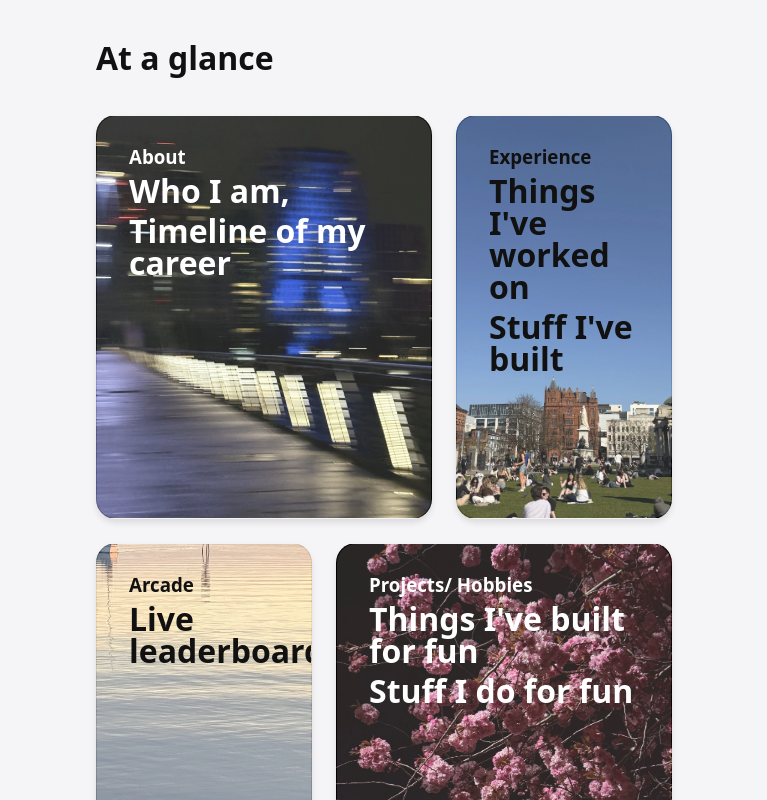
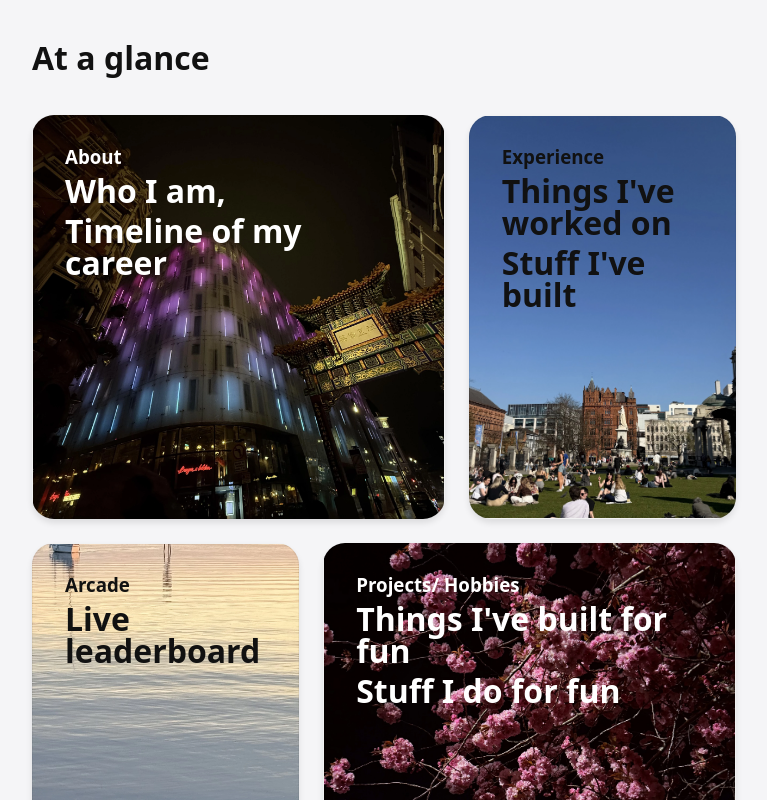
Before and after one commit to Daru233/darius, a Svelte app: page / in a window 1280 px wide. Shown: the top 800 px of the page, without its empty margins (256-1023 px from the left). Built offline with nearby package versions, Linux system fonts and the light colour scheme.

Commit message:
updated img, good state with 4 img on splash page

```diff
--- a/src/app.css
+++ b/src/app.css
@@ -3,7 +3,7 @@
   --bg: #f5f5f7;
   --fg: #111;
   --accent: #3b82f6;
-  --radius: 20px;
+  --radius: 22px;
   --gap: 1.5rem;
 }
 
@@ -18,8 +18,8 @@ body {
   background-color: var(--bg);
   color: var(--fg);
   line-height: 1.6;
-  padding-left: 22rem;
-  padding-right: 22rem;
+  padding-left: 18rem;
+  padding-right: 18rem;
   padding-top: 2rem;
   padding-bottom: 8em;
 }
@@ -70,7 +70,6 @@ body {
   content: "";
   position: absolute;
   inset: 0;
-  background-color: rgba(255, 255, 255, 0.15); /* light frosted white */
   z-index: 0;
 }
 
@@ -102,7 +101,7 @@ h1, h2, h3 {
 
 /* bg images */
 .about {
-  background-image: url('/assets/img1.webp');
+  background-image: url('/assets/img5.webp');
   color: #fff;
 }
 
```
Also changed, not shown: public/assets/img1.webp (deleted), public/assets/img5.webp (added).
